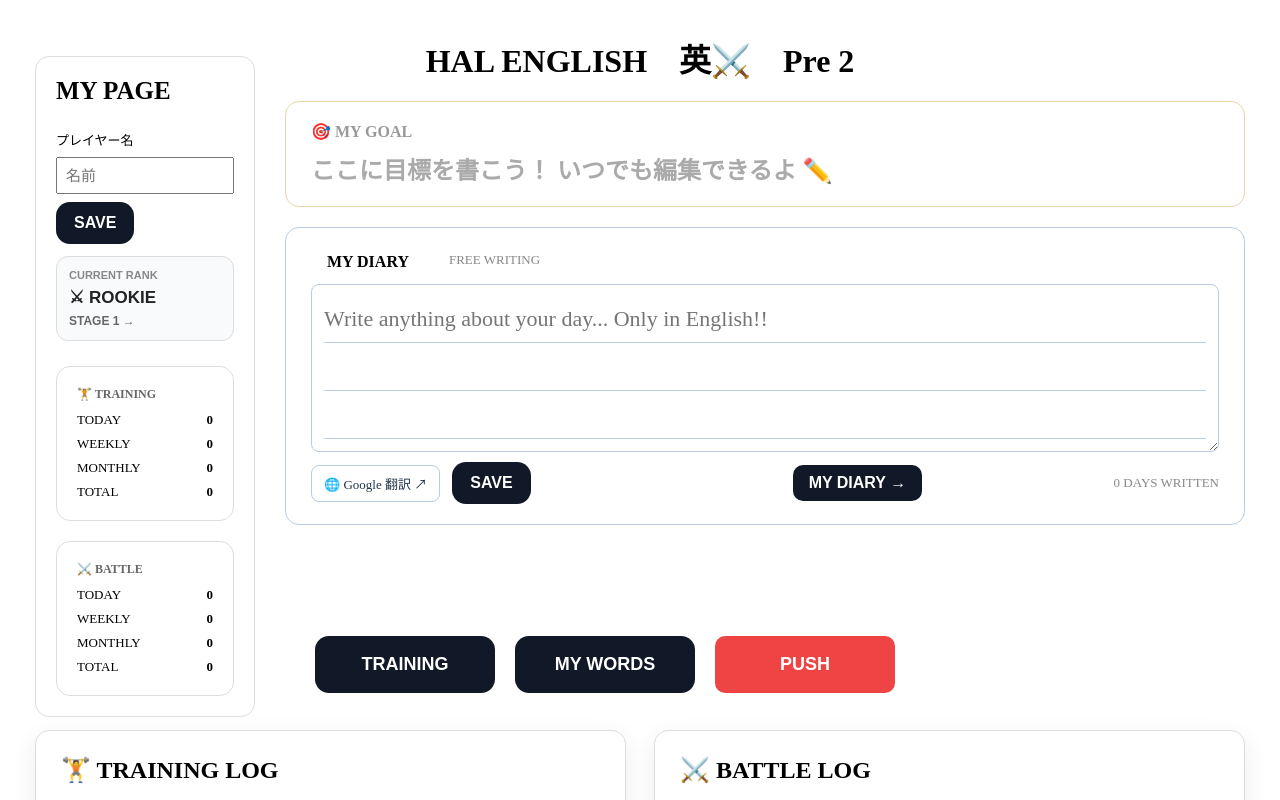
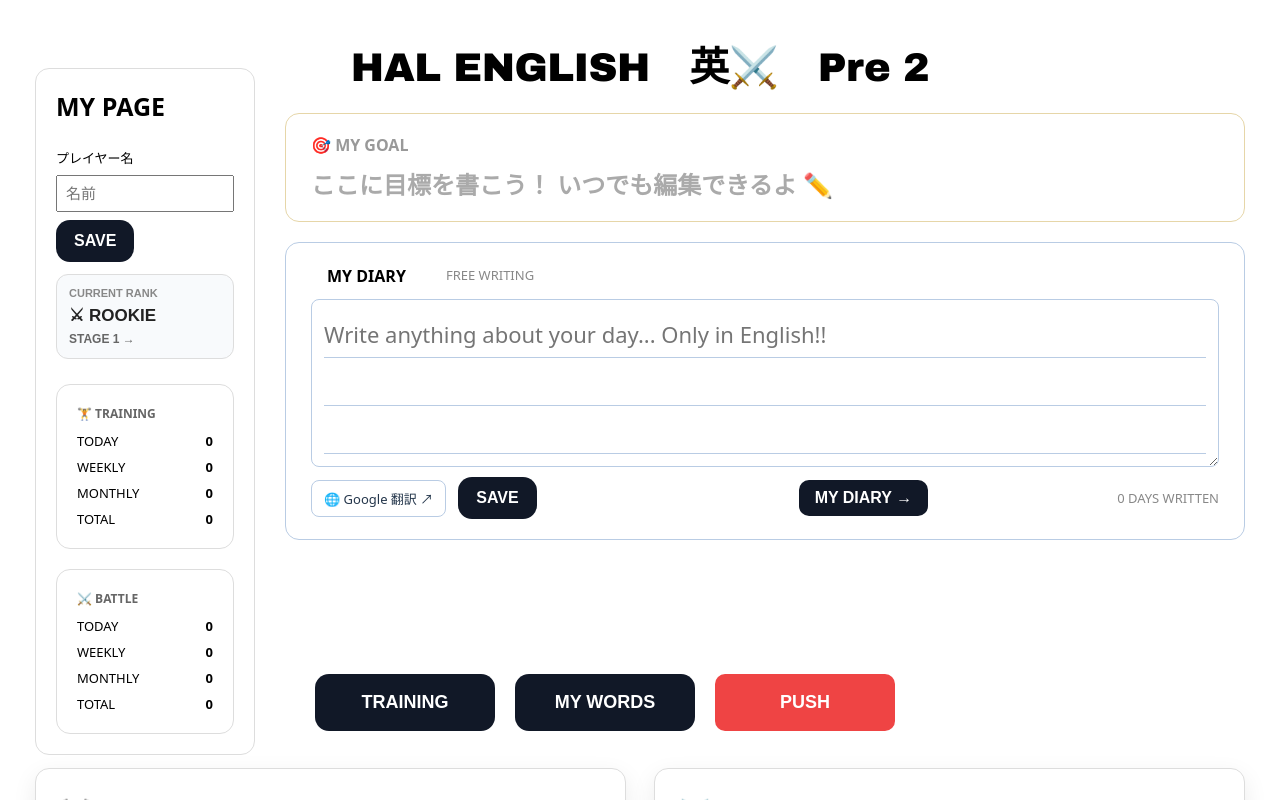
Before and after one commit to holllycow-AH/Hal-English, a React (Vite) app: page / in a window 1280 px wide. Shown: the top 800 px of the page. Built offline with nearby package versions, Linux system fonts and the light colour scheme.

Commit message:
Polish MY PAGE typography

```diff
--- a/src/EikenMyPage.jsx
+++ b/src/EikenMyPage.jsx
@@ -430,17 +430,15 @@ if (showMyWords) {
         }}
 
       >
-
 <h1
-
   style={{
-
     textAlign: "center",
-
     margin: 0,
-
+    fontFamily: '"Arial Black", "Arial", sans-serif',
+    fontWeight: 900,
+    fontSize: "40px",
+    letterSpacing: "-0.5px",
   }}
-
 >
 
 HAL ENGLISH　英⚔️　Pre 2
--- a/src/EikenTraining.css
+++ b/src/EikenTraining.css
@@ -4,6 +4,7 @@
 
 body {
   margin: 0;
+  font-family: system-ui, sans-serif;
 }
 
 .eiken-app {
@@ -312,3 +313,8 @@ button {
 button:hover {
   opacity: 0.9;
 }
+/* HAL ENGLISH 共通見出しフォント */
+.hal-heading {
+  font-family: "Arial Black", Arial, sans-serif;
+  font-weight: 900;
+}
```
Lines whose indentation alone changed are shown as unchanged.
